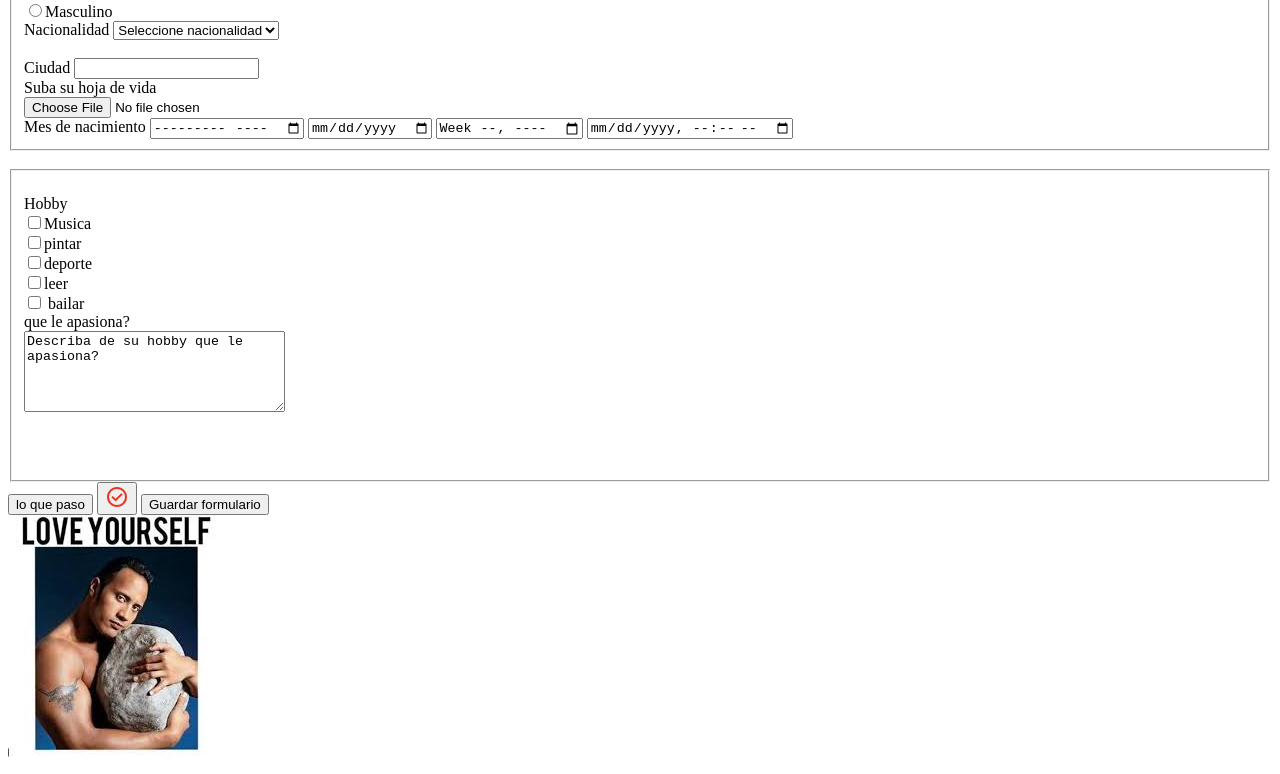
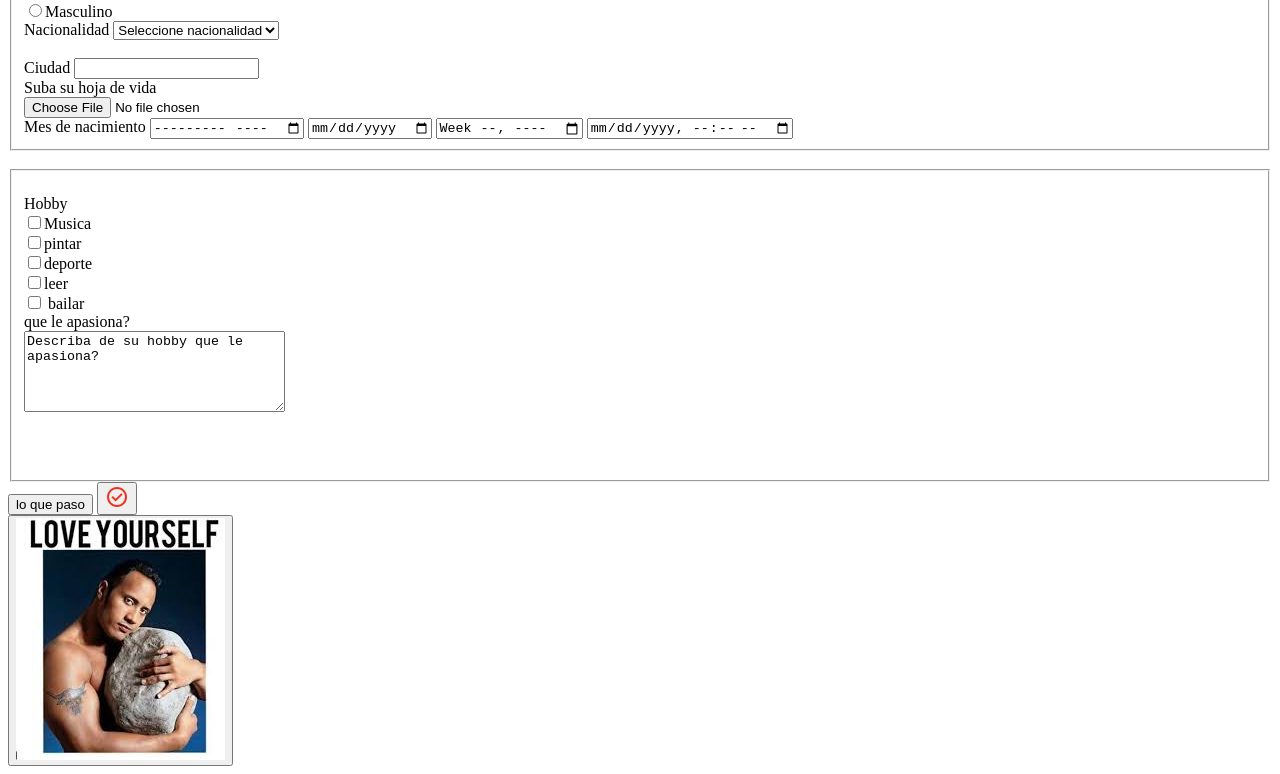
Before and after one commit to Juangua-code/clase4, a plain HTML site: page index.html in a window 1280 px wide. Shown: the part 360-1134 px from the top of the page. Drawn offline with nearby package versions, Linux system fonts and the light colour scheme.

Commit message:
finished

```diff
--- a/index.html
+++ b/index.html
@@ -86,9 +86,12 @@
             <button>
                 <svg xmlns="http://www.w3.org/2000/svg" height="24px" viewBox="0 -960 960 960" width="24px" fill="#EA3323"><path d="m424-296 282-282-56-56-226 226-114-114-56 56 170 170Zm56 216q-83 0-156-31.5T197-197q-54-54-85.5-127T80-480q0-83 31.5-156T197-763q54-54 127-85.5T480-880q83 0 156 31.5T763-763q54 54 85.5 127T880-480q0 83-31.5 156T763-197q-54 54-127 85.5T480-80Zm0-80q134 0 227-93t93-227q0-134-93-227t-227-93q-134 0-227 93t-93 227q0 134 93 227t227 93Zm0-320Z"/></svg>
             </button>
-            <input type="submit" value="Guardar formulario"> <br>
+             <br>
+            <button>
+                <img src="/descarga.jfif" alt="">
+            </button>
 
-            <img src="/descarga.jfif" alt="">
+
         </form>
 
     </div>
```
